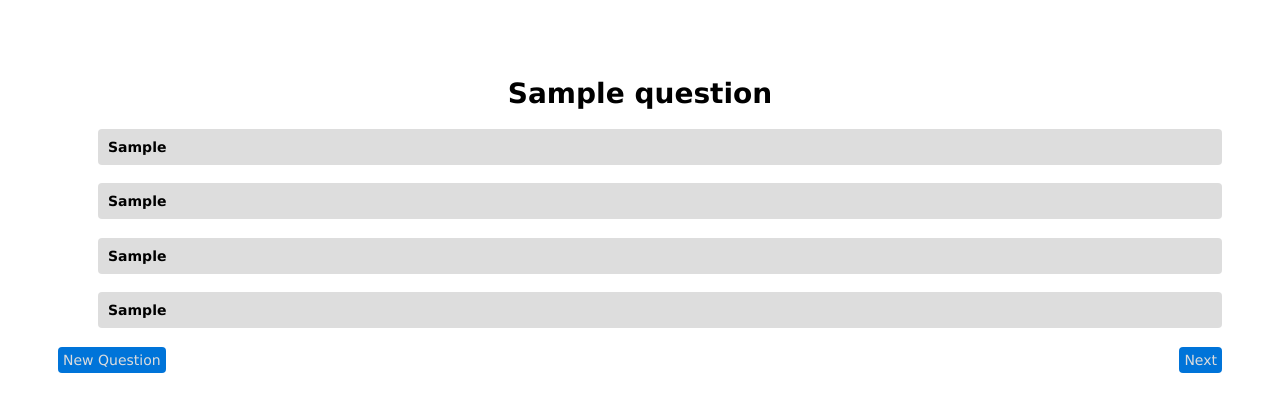
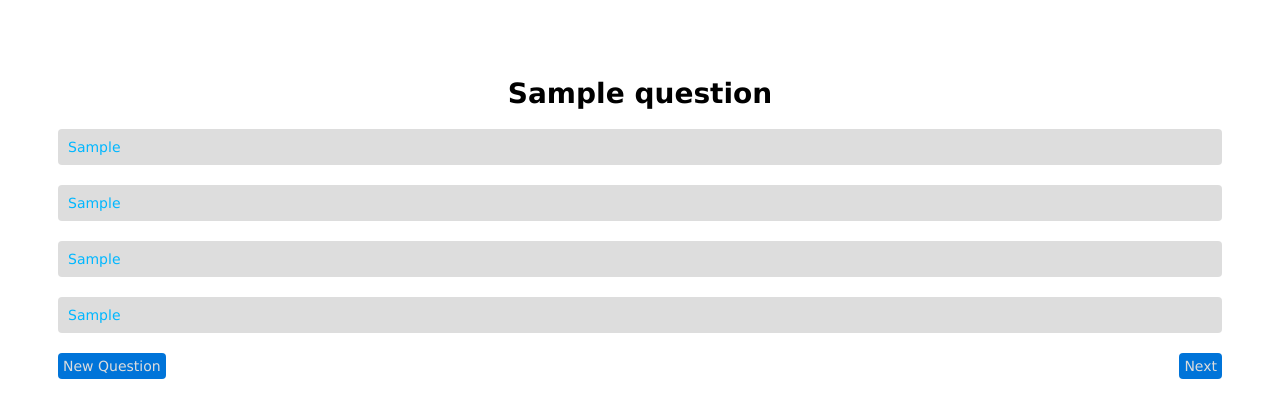
Before and after one commit to lfcj/testme, a Node server app: template views/questions.jade in a window 1280 px wide. Shown: the top 418 px of the page. Run offline with Node 20, Linux system fonts and the light colour scheme; the template is opened without the code that fills it: most values are stand-ins (such as "Sample title", 1, 10 or a date in 2020); some libraries are stand-ins or nearby versions.

Commit message:
replace ol with a tag

```diff
--- a/views/questions.jade
+++ b/views/questions.jade
@@ -3,15 +3,13 @@ extends layout
 block content
 	h1(class="title")=question.question
 	div
+		a#choose_option1(class="option")=question.option1
+		a#choose_option2(class="option")=question.option2
 
-		ol
-			h4(class="option")=question.option1
-		ol
-			h4(class="option")=question.option2
-		ol
-			h4(class="option")=question.option3
-		ol
-			h4(class="option")=question.option4
+		a#choose_option3(class="option")=question.option3
 
-		a(class="next btn") Next
+		a#choose_option4(class="option", name="option4")=question.option4
+
+		input#the_answer(type="hidden" name="answer" value=question.answer)
+		a(href="/nextquestion" class="next btn") Next
 		a(href="/newQuestion" class="newq btn") New Question
```
